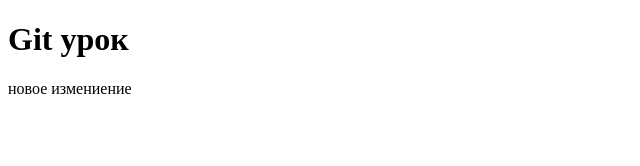
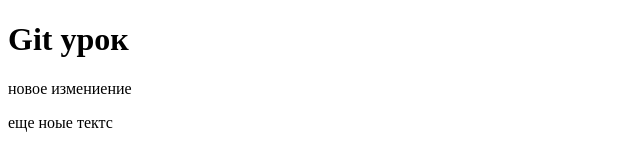
Before and after one commit to justnote-soft-xyz/test, a plain HTML site: page index.html in a window 1280 px wide. Shown: the whole page, without its empty margins (0-640 px from the left). Drawn offline with Linux system fonts and the light colour scheme.

Commit message:
3е измениение

```diff
--- a/index.html
+++ b/index.html
@@ -7,5 +7,6 @@
 <body>
     <h1>Git урок</h1>
     <p>новое измениение</p>
+    <p>еще ноые тектс</p>
 </body>
 </html>
```
